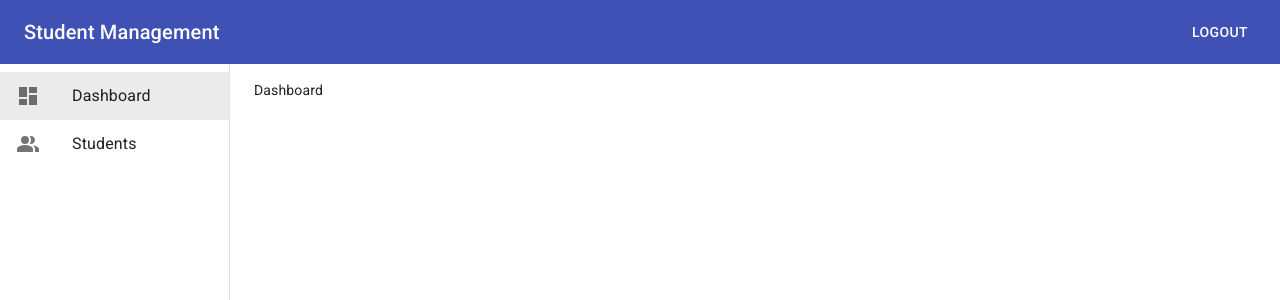
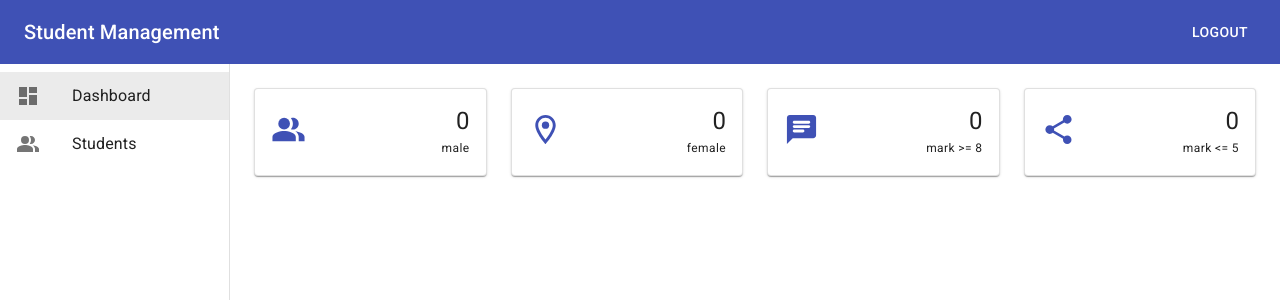
Before and after one commit to mahhung12/ReduxSaga, a React (Create React App) app: page /admin/dashboard in a window 1280 px wide. Shown: the top 300 px of the page. Built offline with nearby package versions, Linux system fonts and the light colour scheme; no server answers; sample sign-in values are in the browser's storage.

Commit message:
Layout statistic-item with MUI

```diff
--- /dev/null
+++ b/src/features/dashboard/components/StatisticItem.tsx
@@ -0,0 +1,36 @@
+import { Box, makeStyles, Paper, Typography } from '@material-ui/core';
+import * as React from 'react';
+
+const useStyles = makeStyles(theme => ({
+    root: {
+        display: 'flex',
+        flexFlow: 'row wrap',
+        justifyContent: 'space-between',
+        alignItems: 'center',
+
+        padding: theme.spacing(2),
+        border: `1px solid ${theme.palette.divider}`,
+    },
+}))
+
+export interface StatisticItemProps {
+    icon: React.ReactElement;
+    label: string;
+    value: string | number;
+}
+
+export default function StatisticItem ({icon, label, value}: StatisticItemProps) {
+    const classes = useStyles()
+
+  return (
+    <Paper className={classes.root}>
+        <Box>{icon}</Box>
+        <Box>
+            <Typography variant="h5" align="right">
+                {value}
+            </Typography>
+            <Typography variant="caption">{label}</Typography>
+        </Box>
+    </Paper>
+  );
+}
--- a/src/features/dashboard/index.tsx
+++ b/src/features/dashboard/index.tsx
@@ -1,5 +1,8 @@
+import { Box, Grid, LinearProgress, makeStyles } from "@material-ui/core";
+import { ChatRounded, PeopleAlt, RoomOutlined, ShareSharp } from "@material-ui/icons";
 import { useAppDispatch, useAppSelector } from "app/hooks";
 import React, { useEffect } from "react";
+import StatisticItem from "./components/StatisticItem";
 import {
   dashboardActions,
   selectDashboardLoading,
@@ -9,6 +12,19 @@
   selectRankingByCityList
 } from "./dashboardSlice";
 
+const useStyles = makeStyles((theme) => ({
+  root: {
+    position: 'relative',
+    paddingTop: theme.spacing(1),
+  },
+
+  loading: {
+    position: 'absolute',
+    top: theme.spacing(-1),
+    width: '100%',
+  },
+}))
+
 export default function DashboardFeature() {
   const dispatch = useAppDispatch();
   const loading = useAppSelector(selectDashboardLoading);
@@ -16,6 +32,8 @@
   const highestStudentList = useAppSelector(selectHighestStudentList);
   const lowestStudentList = useAppSelector(selectLowestStudentList);
   const rankingByCityList = useAppSelector(selectRankingByCityList);
+
+  const classes = useStyles();
 
   console.log({
     loading,
@@ -29,8 +47,46 @@
     dispatch(dashboardActions.fetchData())
   }, [dispatch])
 
+  return (
+    <Box className={classes.root}>
+      {/* Loading */}
+      {loading && <LinearProgress className={classes.loading}/>}
 
-  // Dang chua goi dc API
 
-  return <div>Dashboard</div>;
+      {/* Statistic Section */}
+      <Grid container spacing={3}>
+        <Grid item xs={12} md={6} lg={3}>
+          <StatisticItem
+            icon={<PeopleAlt fontSize="large" color="primary" />}
+            label="male"
+            value={statistics.maleCount}
+          />
+        </Grid>
+
+        <Grid item xs={12} md={6} lg={3}>
+          <StatisticItem
+            icon={<RoomOutlined fontSize="large" color="primary" />}
+            label="female"
+            value={statistics.femaleCount}
+          />
+        </Grid>
+
+        <Grid item xs={12} md={6} lg={3}>
+          <StatisticItem
+            icon={<ChatRounded fontSize="large" color="primary" />}
+            label="mark >= 8"
+            value={statistics.highMarkCount}
+          />
+        </Grid>
+
+        <Grid item xs={12} md={6} lg={3}>
+          <StatisticItem
+            icon={<ShareSharp fontSize="large" color="primary" />}
+            label="mark <= 5"
+            value={statistics.lowMarkCount}
+          />
+        </Grid>
+      </Grid>
+    </Box>
+  );
 }
```
